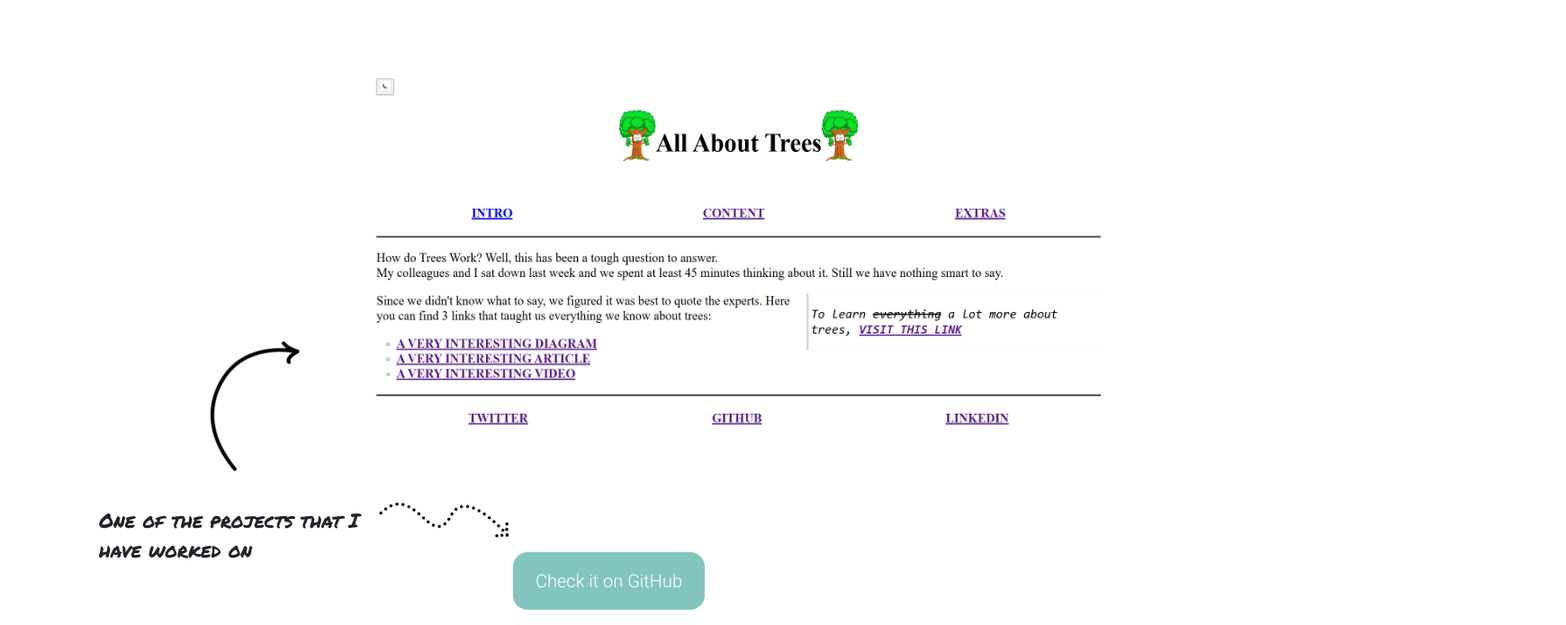
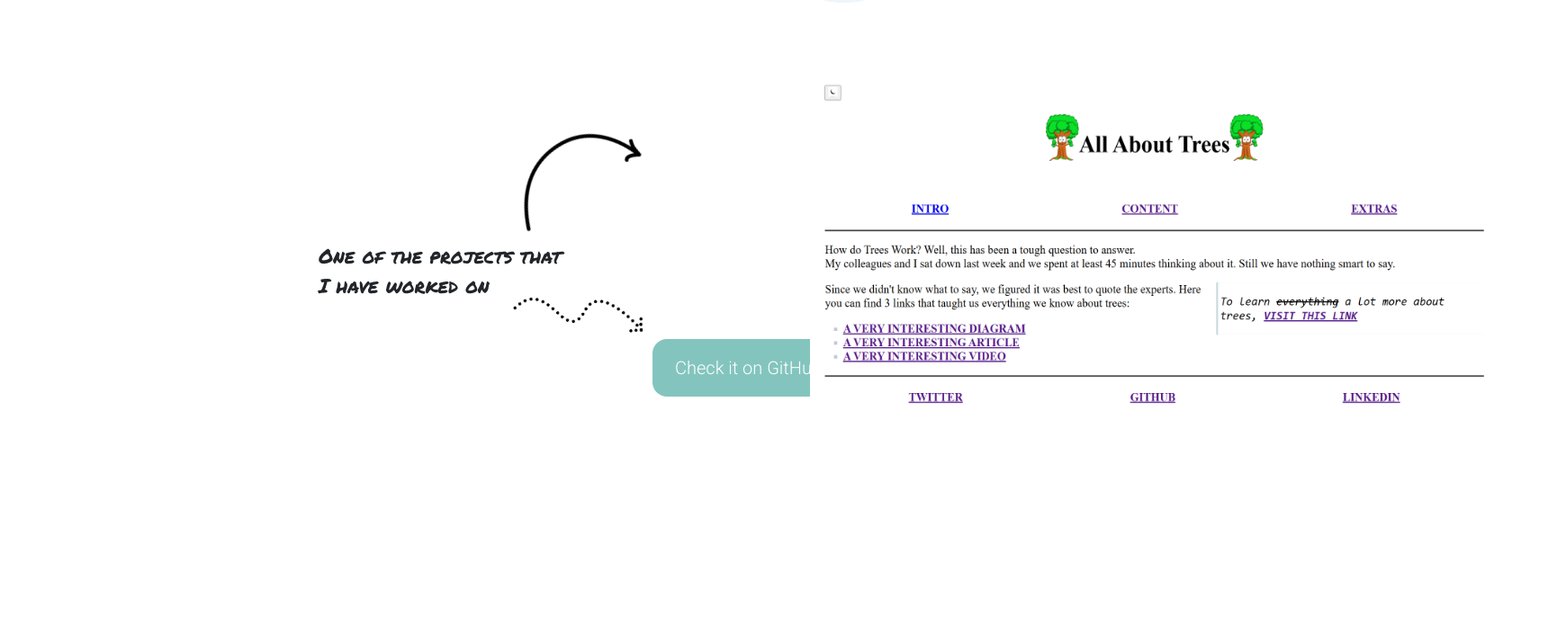
Before and after one commit to danmkt00/My-Portfolio, a website: page index.html in a window 1280 px wide. Shown: the part 1551-2246 px from the top of the page at 90% size, 1740 px wide, since content can reach past the window. Drawn offline with nearby package versions, Linux system fonts and the light colour scheme.

Commit message:
update skills and works section

```diff
--- a/index.html
+++ b/index.html
@@ -77,8 +77,8 @@
 
     <!-- Skills section -->
     <section id="skills" class="position-relative mb-5">
-      <h1 class="skills-heading resp-heading">Skills</h1>
-      <div class="d-flex position-absolute skills-cont">
+      <div class="d-flex skills-cont">
+        <h1 class="skills-heading resp-heading">Skills</h1>
         <img src="assets/dev.svg" alt="dev" class="logo-skills mb-2" />
         <ul class="skills-group-dev skills-text resp-text">
           <li>Git</li>
--- a/styles/something.css
+++ b/styles/something.css
@@ -95,7 +95,6 @@ a:hover {
 
 .skills-group-dev {
   list-style: none;
-  text-align: start;
 }
 
 .logo {
@@ -109,6 +108,7 @@ a:hover {
 
 .logo-skills {
   height: 40px;
+  margin-left: 350px;
 }
 
 /* Works section */
@@ -129,22 +129,22 @@ a:hover {
 .tutorial-text {
   font-family: "Permanent Marker", cursive;
   font-size: 22px;
-  width: 300px;
-  right: -10px;
-  bottom: -130px;
+  width: 284px;
+  right: -238px;
+  bottom: 172px;
 }
 
 .tutorial-arrow {
   height: 130px;
-  right: 20px;
-  bottom: -10px;
-  transform: rotate(-47.58deg);
+  right: -342px;
+  bottom: 250px;
+  transform: rotate(-19.58deg);
 }
 
 .tutorial-btn-arrow {
   height: 130px;
-  right: -170px;
-  bottom: -150px;
+  right: -319px;
+  bottom: 86px;
   transform: matrix(-0.73, -0.68, -0.68, 0.73, 0, 0);
 }
 
@@ -171,12 +171,13 @@ a:hover {
 }
 
 .tutorial-btn {
-  bottom: -180px;
-  left: 170px;
+  bottom: 65px;
+  left: 325px;
 }
 
 .iframe-cont {
   position: relative;
+  left: 500px;
   overflow: hidden;
   width: 70%;
   padding-top: 35%;
@@ -184,8 +185,8 @@ a:hover {
 
 .responsive-iframe {
   position: absolute;
-  width: 100%;
-  height: 100%;
+  width: 764px;
+  height: 386px;
   top: 0;
   left: 0;
 }
```
